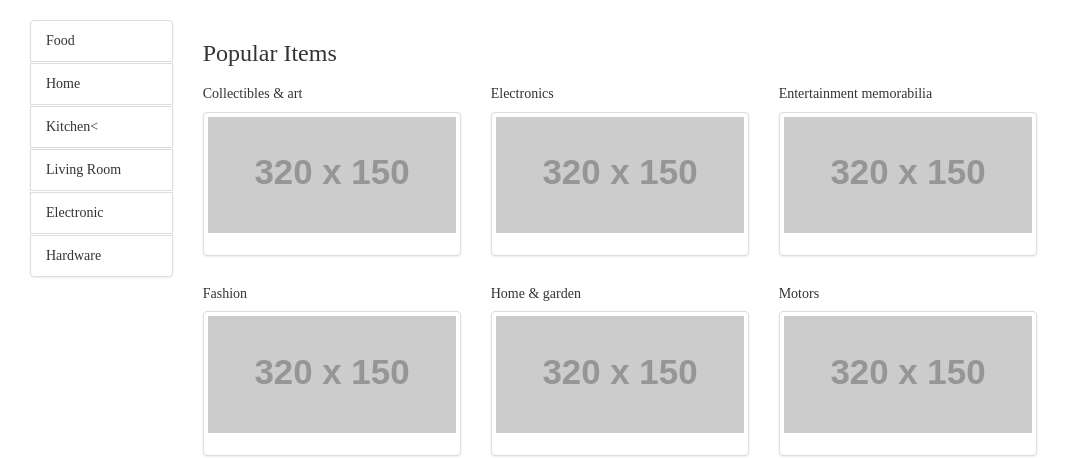
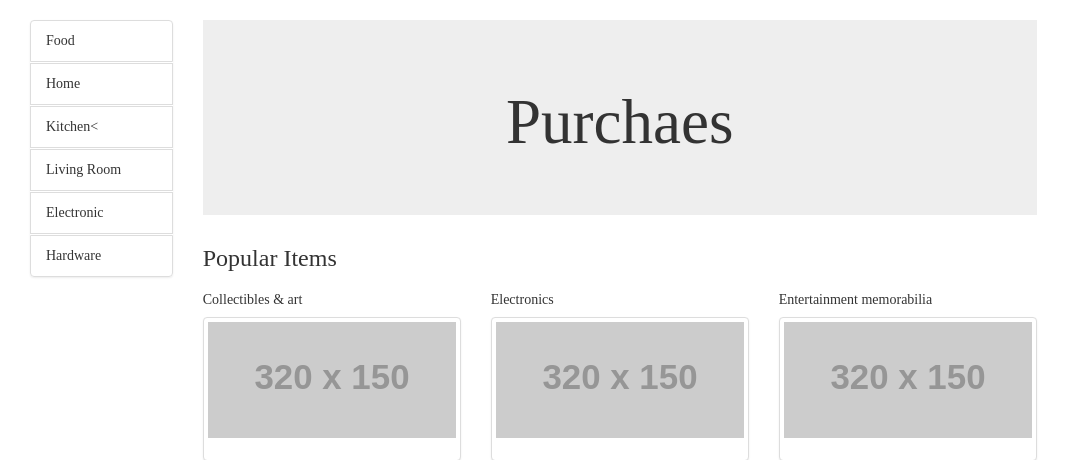
Before and after one commit to benwrk/Purchaes, a Django app: template backend/home/templates/market.html in a window 1280 px wide. Shown: the part 52-512 px from the top of the page, without its empty margins (0-1070 px from the left). Run offline with Django 3.2, Linux system fonts and the light colour scheme; the template is opened without the code that fills it, so the values that code supplies are empty; grey boxes labelled with a size stand in for pictures from a placeholder-image service; some libraries are stand-ins or nearby versions; some web fonts are replaced.

Commit message:
add colocasl

```diff
--- a/backend/home/templates/market.html
+++ b/backend/home/templates/market.html
@@ -2,9 +2,9 @@
 {% load staticfiles %}
 {% block title %}main{% endblock %}
 {% block body %}
-{#     <div class="jumbotron" align="center">#}
-{#        <h1>Purchaes</h1>#}
-{#    </div>#}
+     <div class="jumbotron" align="center">
+        <h1>Purchaes</h1>
+    </div>
     <h3>Popular Items</h3>
     <div class="row">
 
--- a/backend/items/templates/item_form.html
+++ b/backend/items/templates/item_form.html
@@ -44,7 +44,7 @@
             <input class="form-control" type="text" name="brand"><br>
             Images:<br>
             <input class="form" type="file" name="image" accept="image/*" multiple><br>
-            Item tag:<br>
+            Item tag:<br> i
             <input class="form-control" type="text" data-role="tagsinput" name="tag-item" size="10"><br>
             Category:<br>
 
```
